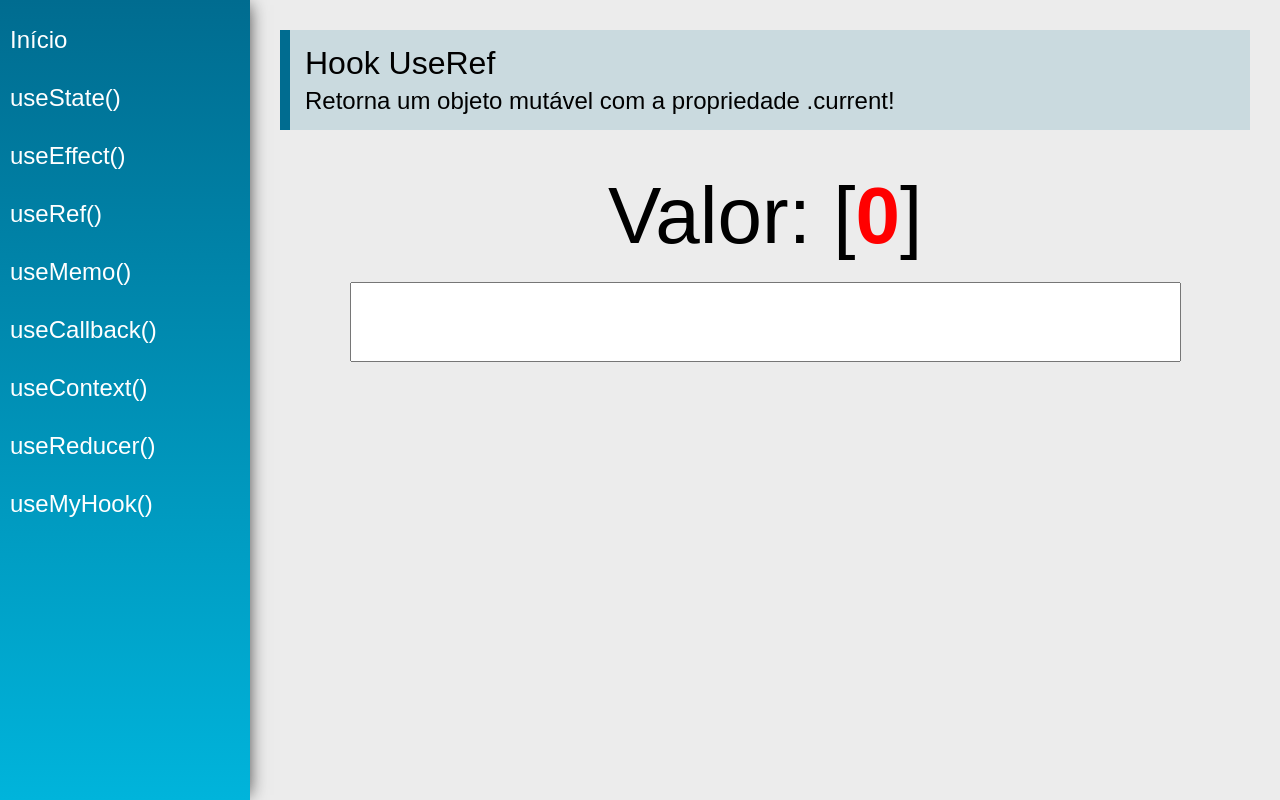
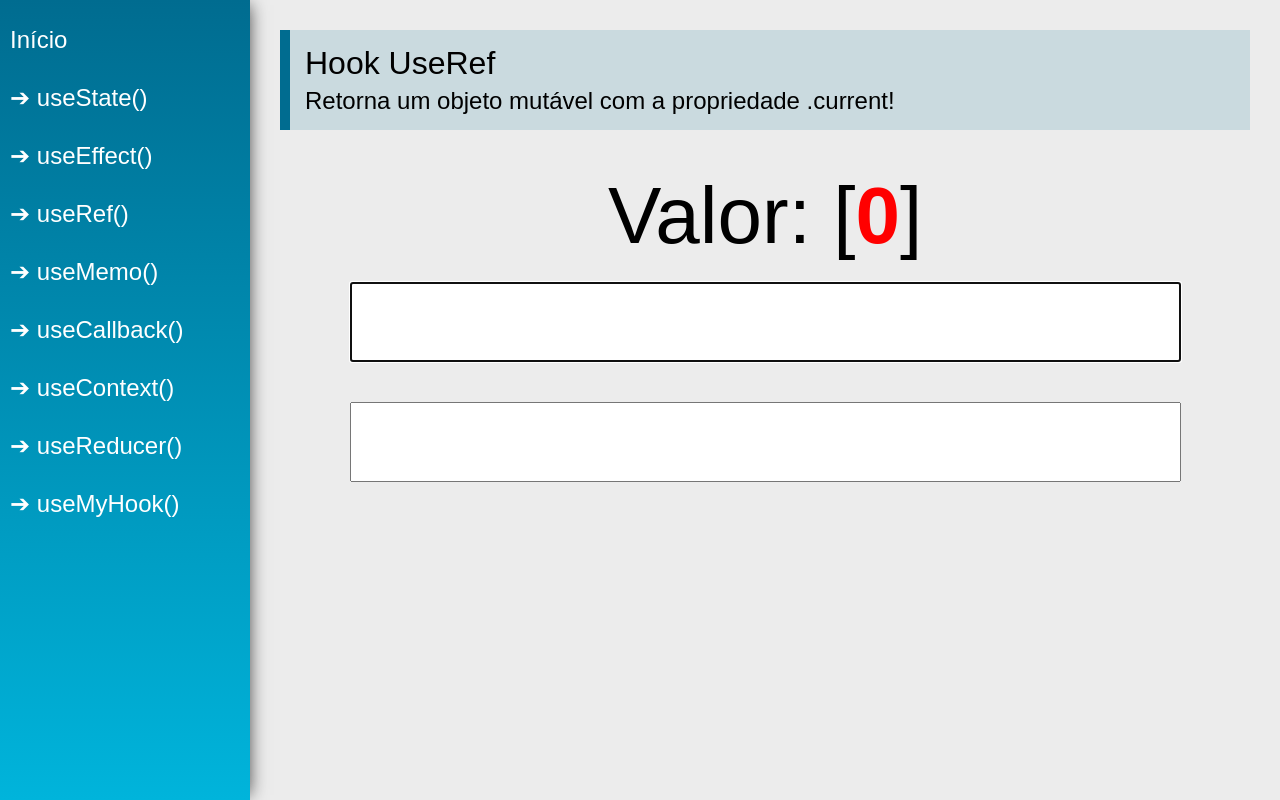
Before and after one commit to gabrielcarlossl/react-hooks, a React (Create React App) app in the folder estudando-hooks/: page /useRef in a window 1280 px wide. Built offline with nearby package versions, Linux system fonts and the light colour scheme.

Commit message:
Edição do menu e useRef

```diff
--- a/estudando-hooks/src/components/layout/Menu.jsx
+++ b/estudando-hooks/src/components/layout/Menu.jsx
@@ -11,28 +11,28 @@ const Menu = props => (
                     <Link to="/">Início</Link>
                 </li>
                 <li>
-                    <Link to="/useState">useState()</Link>
+                    <Link to="/useState"> &#10132; useState()</Link>
                 </li>
                 <li>
-                    <Link to="/useEffect">useEffect()</Link>
+                    <Link to="/useEffect"> &#10132; useEffect()</Link>
                 </li>
                 <li>
-                    <Link to="/useRef">useRef()</Link>
+                    <Link to="/useRef"> &#10132; useRef()</Link>
                 </li>
                 <li>
-                    <Link to="/useMemo">useMemo()</Link>
+                    <Link to="/useMemo"> &#10132; useMemo()</Link>
                 </li>
                 <li>
-                    <Link to="/useCallback">useCallback()</Link>
+                    <Link to="/useCallback"> &#10132; useCallback()</Link>
                 </li>
                 <li>
-                    <Link to="/useContext">useContext()</Link>
+                    <Link to="/useContext"> &#10132; useContext()</Link>
                 </li>
                 <li>
-                    <Link to="/useReducer">useReducer()</Link>
+                    <Link to="/useReducer"> &#10132; useReducer()</Link>
                 </li>
                 <li>
-                    <Link to="/useCustom">useMyHook()</Link>
+                    <Link to="/useCustom"> &#10132; useMyHook()</Link>
                 </li>
             </ul>
         </nav>
--- a/estudando-hooks/src/views/examples/UseRef.jsx
+++ b/estudando-hooks/src/views/examples/UseRef.jsx
@@ -1,14 +1,34 @@
 import React, { useEffect, useRef, useState } from 'react'
 import PageTitle from '../../components/layout/PageTitle'
 
+
+const merge = function(s1, s2){
+    return [...s1].map((e, i) => `${e}${s2[i] || '' }`).join('')
+}
+
 const UseRef = (props) => {
 
+    //Ex 01---------------------------------
     const[value1, setValue1] = useState('')
     const count = useRef(0)
 
     useEffect(function(){
-        count.current = count.current + 1
+        count.current++
+        myInput2.current.focus()
     },[value1])
+
+    //Ex 02----------------------------------
+
+    const [value2, setValue2] = useState('')
+    const myInput1 =  useRef(null)
+    const myInput2 =  useRef(null)
+
+    useEffect(function(){
+        count.current++
+        myInput1.current.focus()
+    },[value2])
+
+    //---------------------------------------
 
     return (
         <div className="UseRef">
@@ -22,11 +42,16 @@ const UseRef = (props) => {
             <div className="center">
                 <div>
                     <span className="text">Valor: </span>
-                    <span className="text">{value1} [</span>
+                    <span className="text">{merge(value1, value2)} [</span>
                     <span className="text red">{count.current}</span>
                     <span className="text">]</span>
                 </div>
-                <input type="text" className="input" value={value1} onChange={e =>setValue1(e.target.value)} />
+                <input type="text" className="input" ref={myInput1} value={value1} onChange={e =>setValue1(e.target.value)} />
+            </div>
+
+            <sectionTitle title='Exercício #02'></sectionTitle>
+            <div className="center">
+                <input type="text" className="input" ref={myInput2} value={value2} onChange={e=>setValue2(e.target.value)}/>
             </div>
         </div>
     )
```
